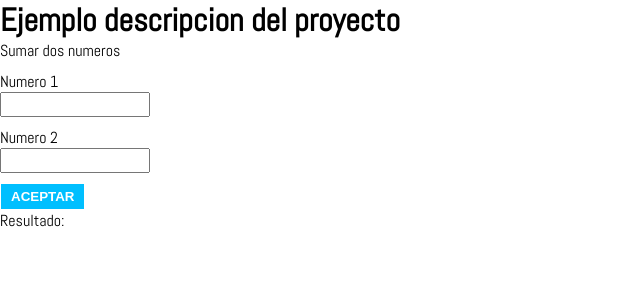
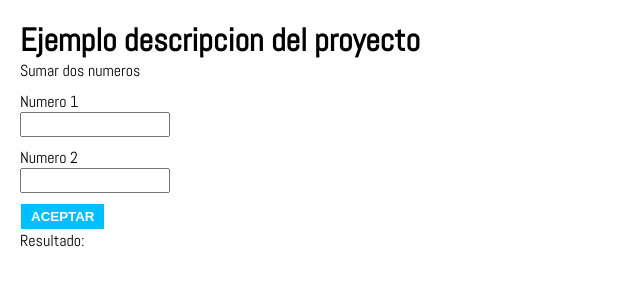
Before and after one commit to Lesly2305castellanos/curriculum-pw, a plain HTML site: page proyectos/p1/index.html in a window 1280 px wide. Shown: the whole page, without its empty margins (0-640 px from the left). Drawn offline with Linux system fonts and the light colour scheme; a web font is replaced by a local one.

Commit message:
Correccion de error de proyecto uno

```diff
--- a/proyectos/p1/index.html
+++ b/proyectos/p1/index.html
@@ -6,6 +6,7 @@
     <meta name="viewport" content="width=device-width, initial-scale=1.0">
     <title>Proyecto 1</title>
 
+    <!-- Fuentes -->
     <link rel="preconnect" href="https://fonts.gstatic.com"/>
     <link href="https://fonts.googleapis.com/css2?family=Abel&display=swap" rel="stylesheet"/>
 
@@ -13,10 +14,11 @@
     <link href="https://fonts.googleapis.com/css2?family=Abel&family=News+Cycle:wght@400;700&display=swap" rel="stylesheet"/>
 
     <link rel="stylesheet" href="style.css"/>
+
 </head>
 <body>
-    <div class="continer">
-    <h1>Ejemplo descripcion del proyecto</h1>
+    <div class="container">
+     <h1>Ejemplo descripcion del proyecto</h1>
 
     <p id="texto"></p>
 
```
